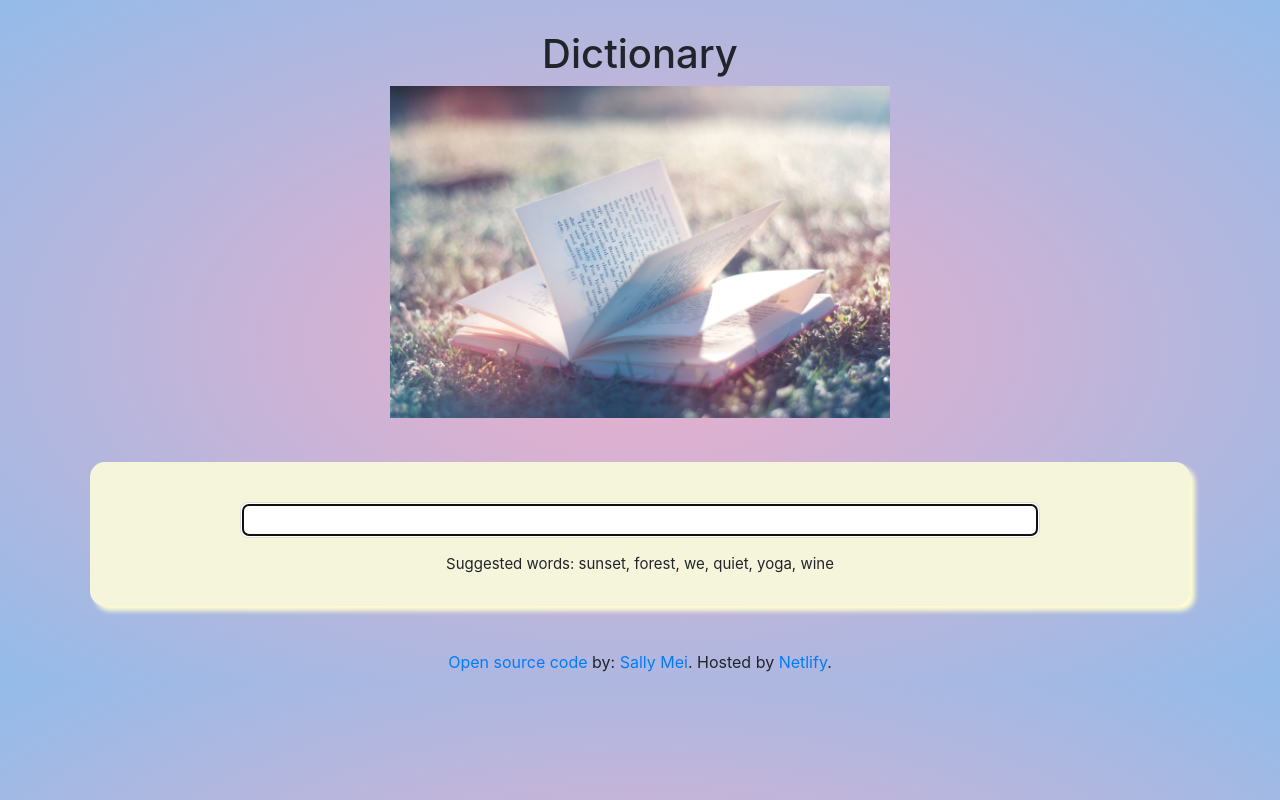
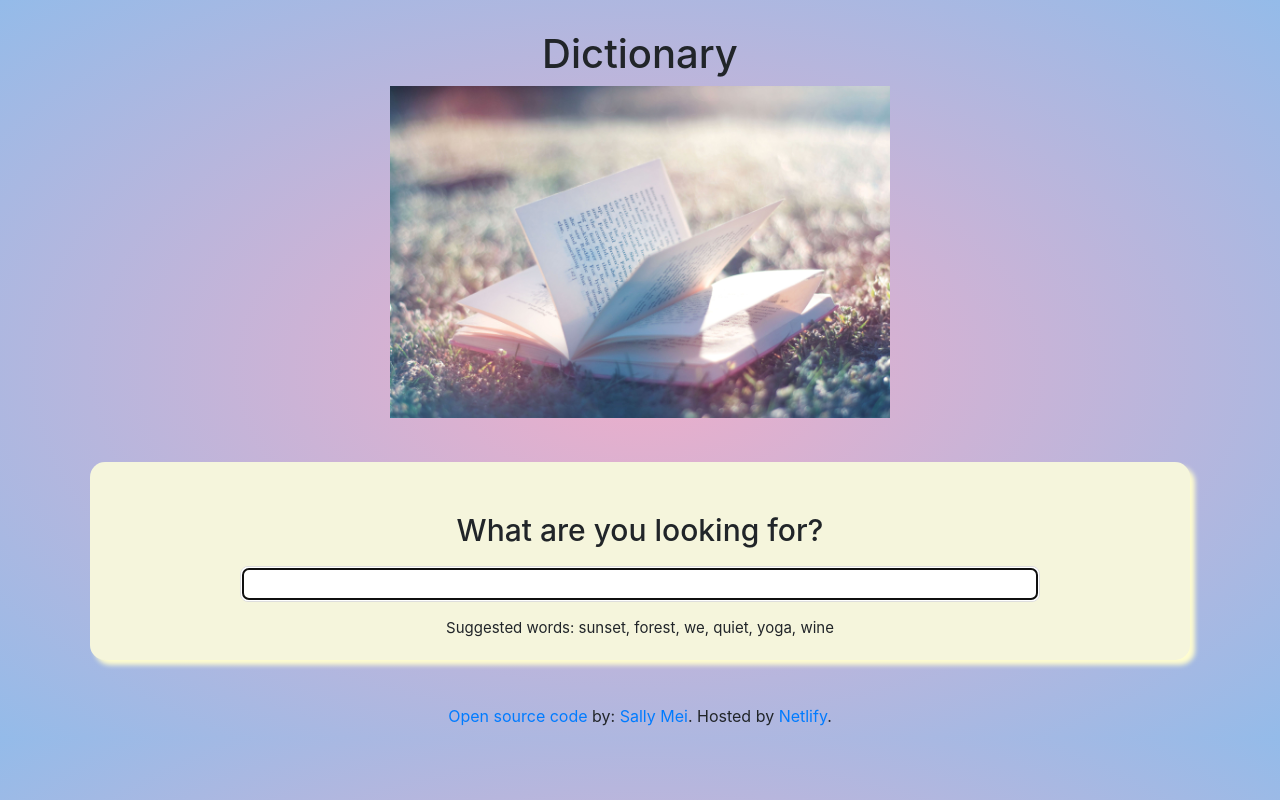
Before and after one commit to SMei201900/searchwords, a React (Create React App) app: page / in a window 1280 px wide. Built offline with nearby package versions, Linux system fonts and the light colour scheme.

Commit message:
More CSS

```diff
--- a/src/Dictionary.css
+++ b/src/Dictionary.css
@@ -1,6 +1,10 @@
+.dictionary h1 {
+	font-size: 30px;
+}
+
 .dictionary section {
 	background-color: beige;
-	padding: 30px 50px;
+	padding: 20px 50px;
 	border-radius: 15px;
 	box-shadow: 5px 5px 5px #fffdd0;
 	margin: 20px 5px;
--- a/src/Dictionary.js
+++ b/src/Dictionary.js
@@ -25,6 +25,8 @@ export default function Dictionary() {
 	return (
 		<div className="dictionary">
 			<section>
+				<h1> What are you looking for?</h1>
+
 				<div className="searchEngine">
 					<form onSubmit={search}>
 						<input
--- a/src/Meaning.css
+++ b/src/Meaning.css
@@ -1,5 +1,5 @@
 .Meaning .definition {
-	margin-bottom: 100px;
+	margin-bottom: 10px;
 }
 
 .Meaning .example {
--- a/src/Synonym.css
+++ b/src/Synonym.css
@@ -1,5 +1,5 @@
 .Synonyms {
-	margin: 0;
+	margin: 5px;
 }
 
 .Synonyms li {
```
